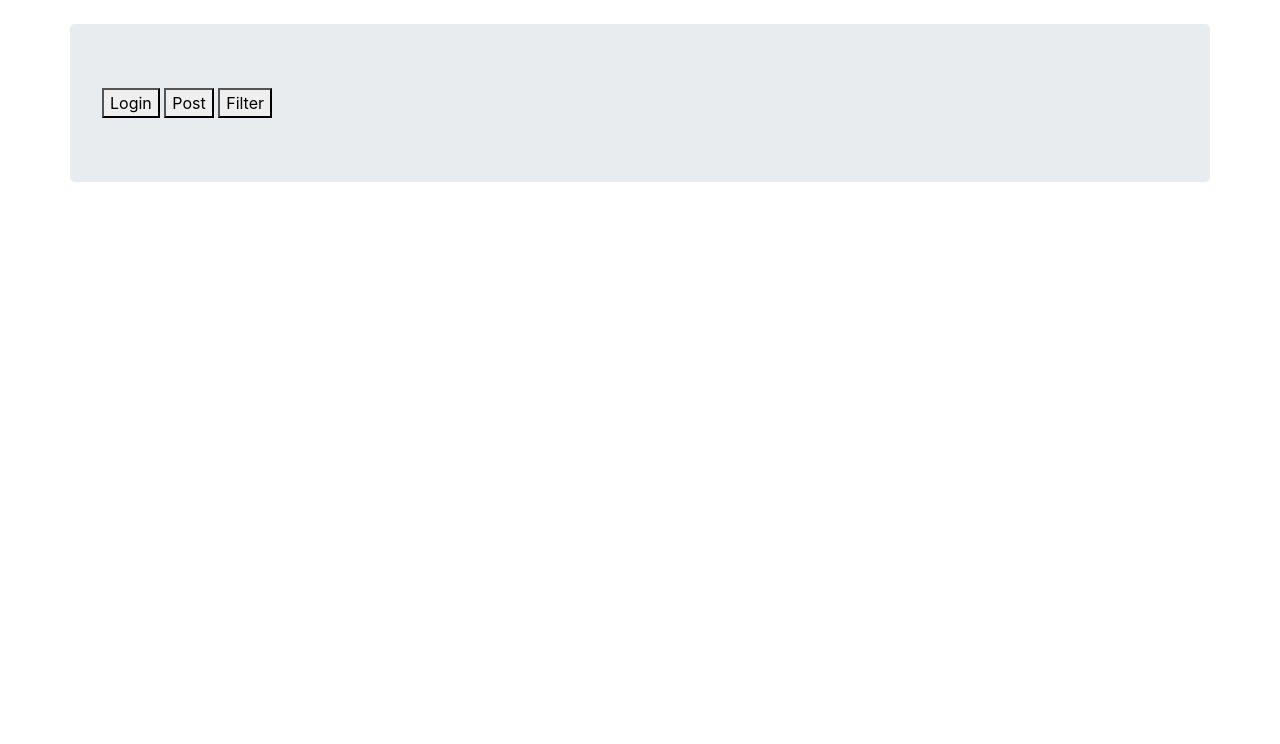
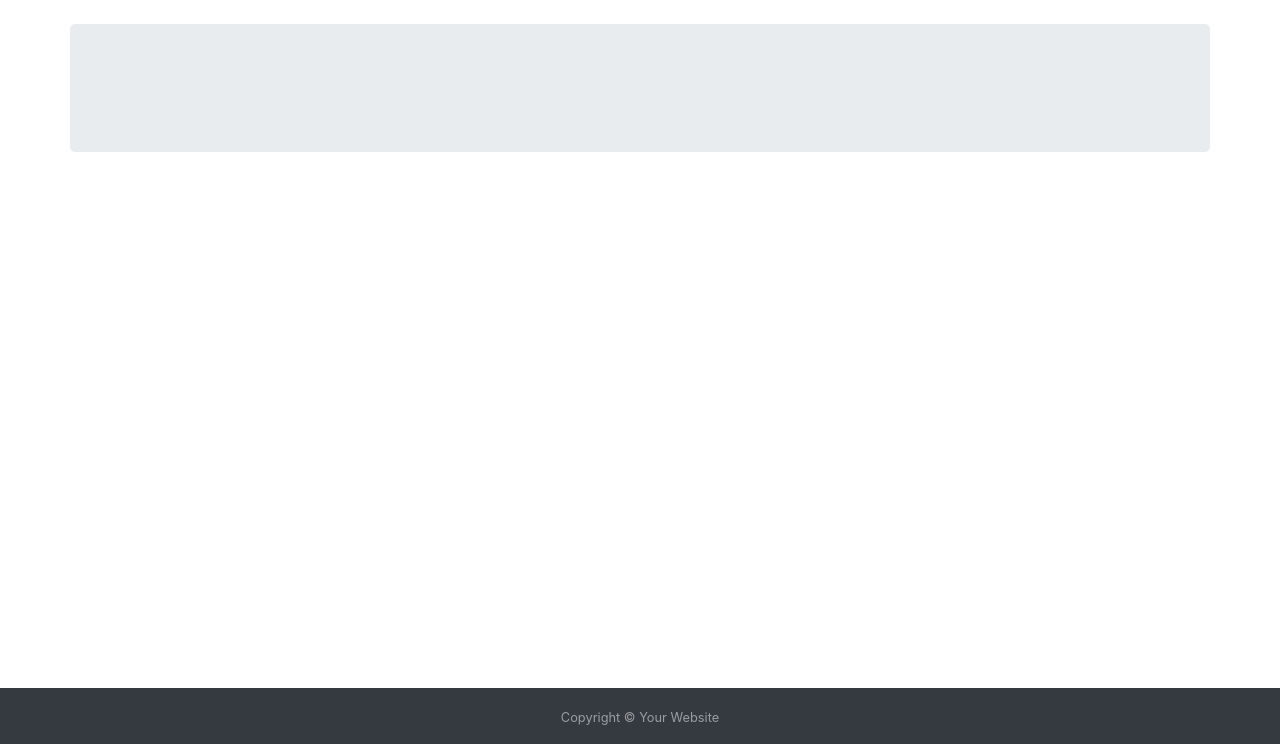
Before and after one commit to harshraj22/smallProjects, a PHP site: page /blog/blog.php?page=0 in a window 1280 px wide. Shown: the part 56-800 px from the top of the page. Run offline with PHP 8.4, Linux system fonts and the light colour scheme; data that the repository does not hold is empty.

Commit message:
added footer and updated styles

```diff
--- a/blog/blog.php
+++ b/blog/blog.php
@@ -79,12 +79,12 @@
 
                 if(isset($_SESSION['loggedIn']) && $_SESSION['loggedIn'] == true){
                     echo <<< _END
-                        <button type="submit" onclick="window.location.href='logout.php'">Logout</button>
+                        <!--<button type="submit" onclick="window.location.href='logout.php'">Logout</button>-->
                     _END;
                 }
                 else{
                     echo <<< _END
-                        <button type="submit" onclick="window.location.href='validate.html'" >Login</button>
+                        <!--<button type="submit" onclick="window.location.href='validate.html'" >Login</button>-->
                     _END;
                 }
 
@@ -94,15 +94,15 @@
                 if(isset($_SESSION['loggedIn']) && $_SESSION['loggedIn'] == true){
                     echo <<< _END
                         <!-- remove hardcoded links -->
-                        <button type="submit" onclick="window.location.href= 'validate.php'";>Post</button>
-                        <button type="submit" onclick="window.location.href= 'filter.html'";>Filter</button>
+                        <!--<button type="submit" onclick="window.location.href= 'validate.php'";>Post</button>
+                        <button type="submit" onclick="window.location.href= 'filter.html'";>Filter</button>-->
                     _END;
                 }
                 else {
                     echo <<< _END
                         <!-- remove hardcoded links -->
-                        <button type="submit" onclick="window.location.href= 'validate.html'";>Post</button>
-                        <button type="submit" onclick="window.location.href= 'filter.html'";>Filter</button>
+                        <!--<button type="submit" onclick="window.location.href= 'validate.html'";>Post</button>
+                        <button type="submit" onclick="window.location.href= 'filter.html'";>Filter</button>-->
 
                     _END;
                 }
@@ -199,6 +199,15 @@
             ?>
 
         </div>
+        <div class="container-fluid">
+            <div class="row">
+                <footer id="sticky-footer" class="py-3 bg-dark text-white-50" style="bottom: 0; position: fixed; width: 100%; color: #e05ea0;">
+                    <div class="container text-center">
+                        <small>Copyright &copy; Your Website</small>
+                    </div>
+                </footer>
+            </div>
+        </div>
 
 
     <script src="https://code.jquery.com/jquery-3.3.1.slim.min.js" integrity="sha384-q8i/X+965DzO0rT7abK41JStQIAqVgRVzpbzo5smXKp4YfRvH+8abtTE1Pi6jizo" crossorigin="anonymous"></script>
```
Also changed, not shown: blog/filter.php (+9 -0 lines), blog/index.php (+13 -5 lines), blog/post.html (+9 -0 lines), blog/validate.html (+9 -0 lines).
